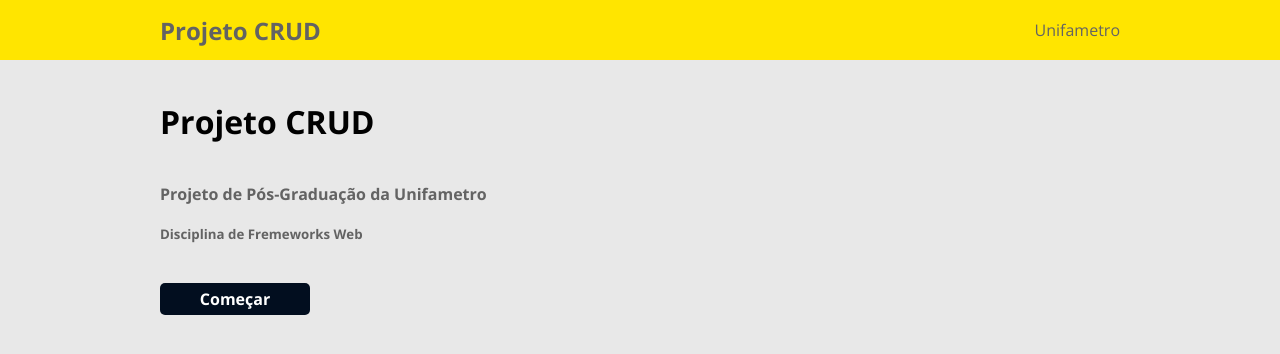
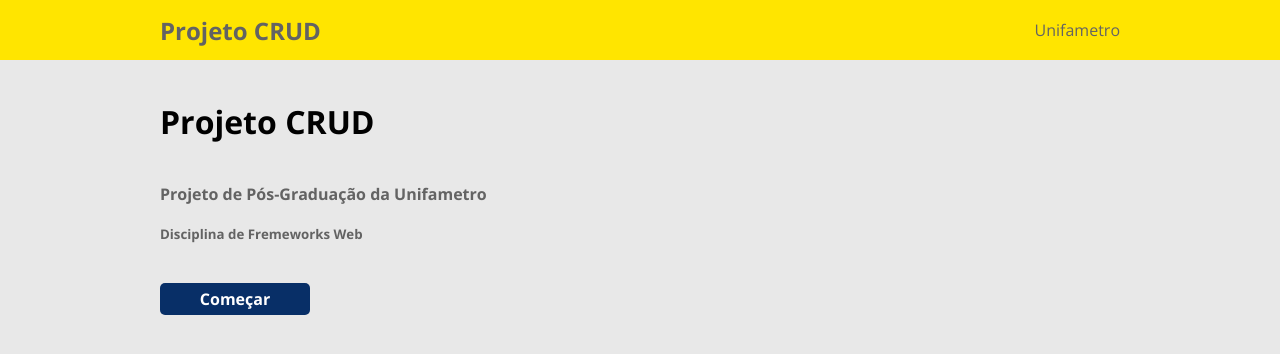
Before and after one commit to matheuscmf/pos-unifametro-dev-web, a React (Vite) app in the folder frontend/: page / in a window 1280 px wide. Shown: the top 354 px of the page. Built offline with nearby package versions, Linux system fonts and the light colour scheme; no server answers.

Commit message:
color btn secondary

```diff
--- a/frontend/src/index.css
+++ b/frontend/src/index.css
@@ -10,8 +10,8 @@
   --pag-color-card-bg: #fff;
   --pag-color-card-border: #d9d9d9;
 
-  --pag-color-btn-primary: #020e1f;
-  --pag-color-btn-secondary: #f33;
+  --pag-color-btn-primary: #082f67;
+  --pag-color-btn-secondary: rgba(229, 27, 27, 0.615);
 
   --pag-color-font-primary: #636363;
   --pag-color-font-secondary: #3483fa;
```
